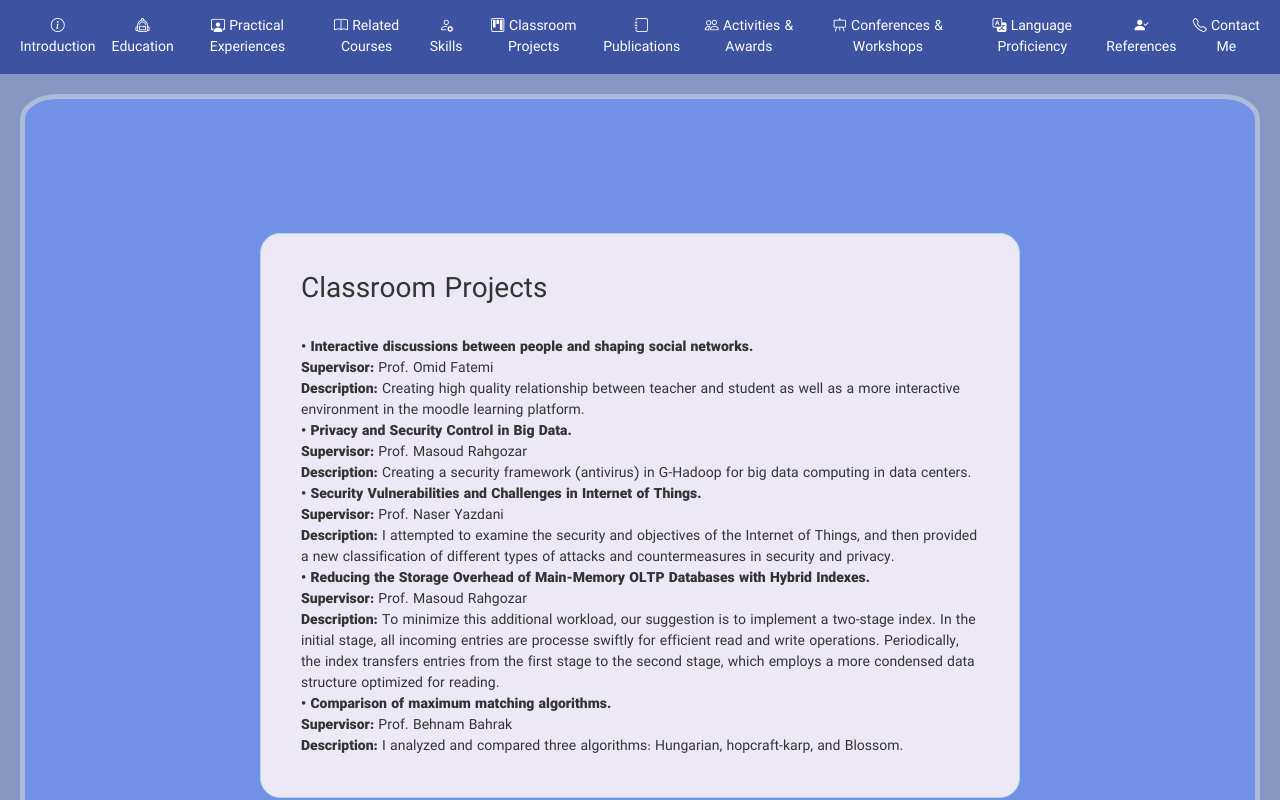
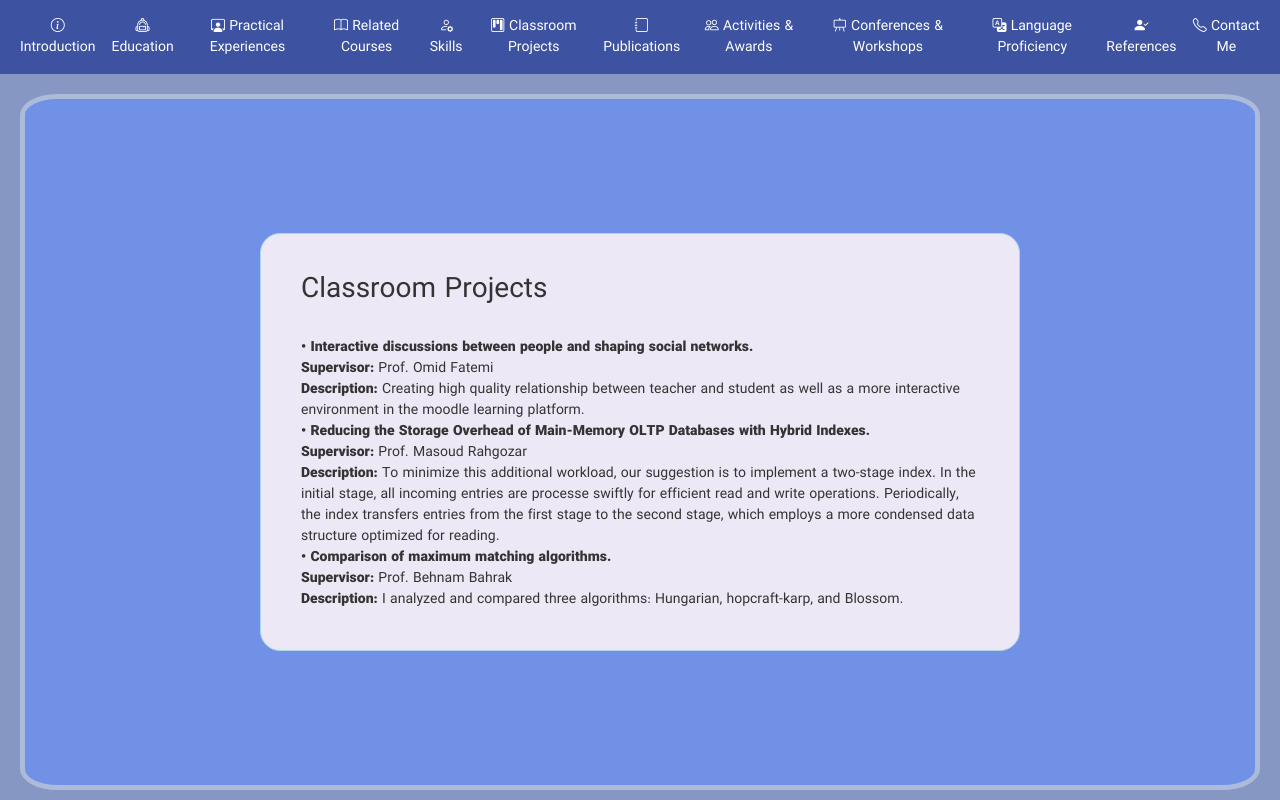
Before and after one commit to samanzameni/personal-webpage, an Angular app: page /classroom-projects in a window 1280 px wide. Shown: the top 800 px of the page. Built offline with nearby package versions, Linux system fonts and the light colour scheme.

Commit message:
fixing pulications page

```diff
--- a/src/app/feature/pages/classroom-projects/classroom-projects.component.html
+++ b/src/app/feature/pages/classroom-projects/classroom-projects.component.html
@@ -10,16 +10,16 @@
             <b>Supervisor:</b> Prof. Omid Fatemi <br>
             <b>Description:</b>  Creating high quality relationship between teacher and student as well as a more interactive environment in the moodle learning platform.
           </div>
-          <div class="col-sm-12 col-md-12 col-lg-12">
-            <b>•	Privacy and Security Control in Big Data.</b> <br>
-            <b> Supervisor:</b> Prof. Masoud Rahgozar <br>
-            <b> Description:</b> Creating a security framework (antivirus) in G-Hadoop for big data computing in data centers.
-          </div>
-          <div class="col-sm-12 col-md-12 col-lg-12">
-            <b>•	Security Vulnerabilities and Challenges in Internet of Things. </b> <br>
-            <b> Supervisor:</b> Prof. Naser Yazdani<br>
-            <b> Description:</b> I attempted to examine the security and objectives of the Internet of Things, and then provided a new classification of different types of attacks and countermeasures in security and privacy.
-          </div>
+<!--          <div class="col-sm-12 col-md-12 col-lg-12">-->
+<!--            <b>•	Privacy and Security Control in Big Data.</b> <br>-->
+<!--            <b> Supervisor:</b> Prof. Masoud Rahgozar <br>-->
+<!--            <b> Description:</b> Creating a security framework (antivirus) in G-Hadoop for big data computing in data centers.-->
+<!--          </div>-->
+<!--          <div class="col-sm-12 col-md-12 col-lg-12">-->
+<!--            <b>•	Security Vulnerabilities and Challenges in Internet of Things. </b> <br>-->
+<!--            <b> Supervisor:</b> Prof. Naser Yazdani<br>-->
+<!--            <b> Description:</b> I attempted to examine the security and objectives of the Internet of Things, and then provided a new classification of different types of attacks and countermeasures in security and privacy.-->
+<!--          </div>-->
           <div class="col-sm-12 col-md-12 col-lg-12">
             <b>•	Reducing the Storage Overhead of Main-Memory OLTP Databases with Hybrid Indexes.</b> <br>
             <b> Supervisor:</b> Prof. Masoud Rahgozar <br>
--- a/src/app/feature/pages/related-courses/related-courses.component.html
+++ b/src/app/feature/pages/related-courses/related-courses.component.html
@@ -17,6 +17,9 @@
           <div class="col-sm-12 col-md-12 col-lg-12">
             •	Principles of Software Design (GPA: 4)
           </div>
+          <div class="col-sm-12 col-md-12 col-lg-12">
+            •	Organizational Behavior Management (GPA: 4)
+          </div>
         </div>
       </div>
     </div>
```
Also changed, not shown: src/app/feature/pages/publications/publications.component.html (+3 -3 lines).
